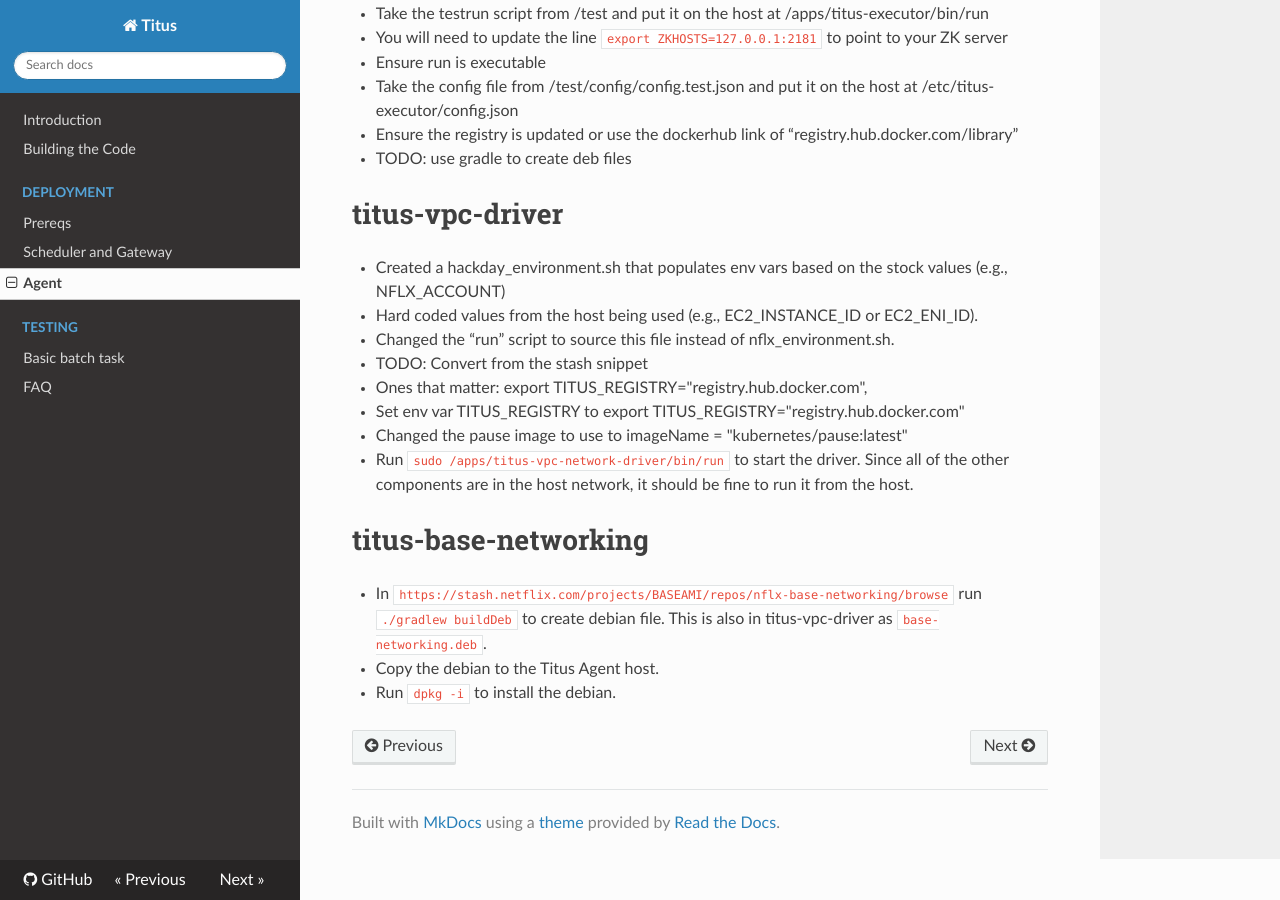
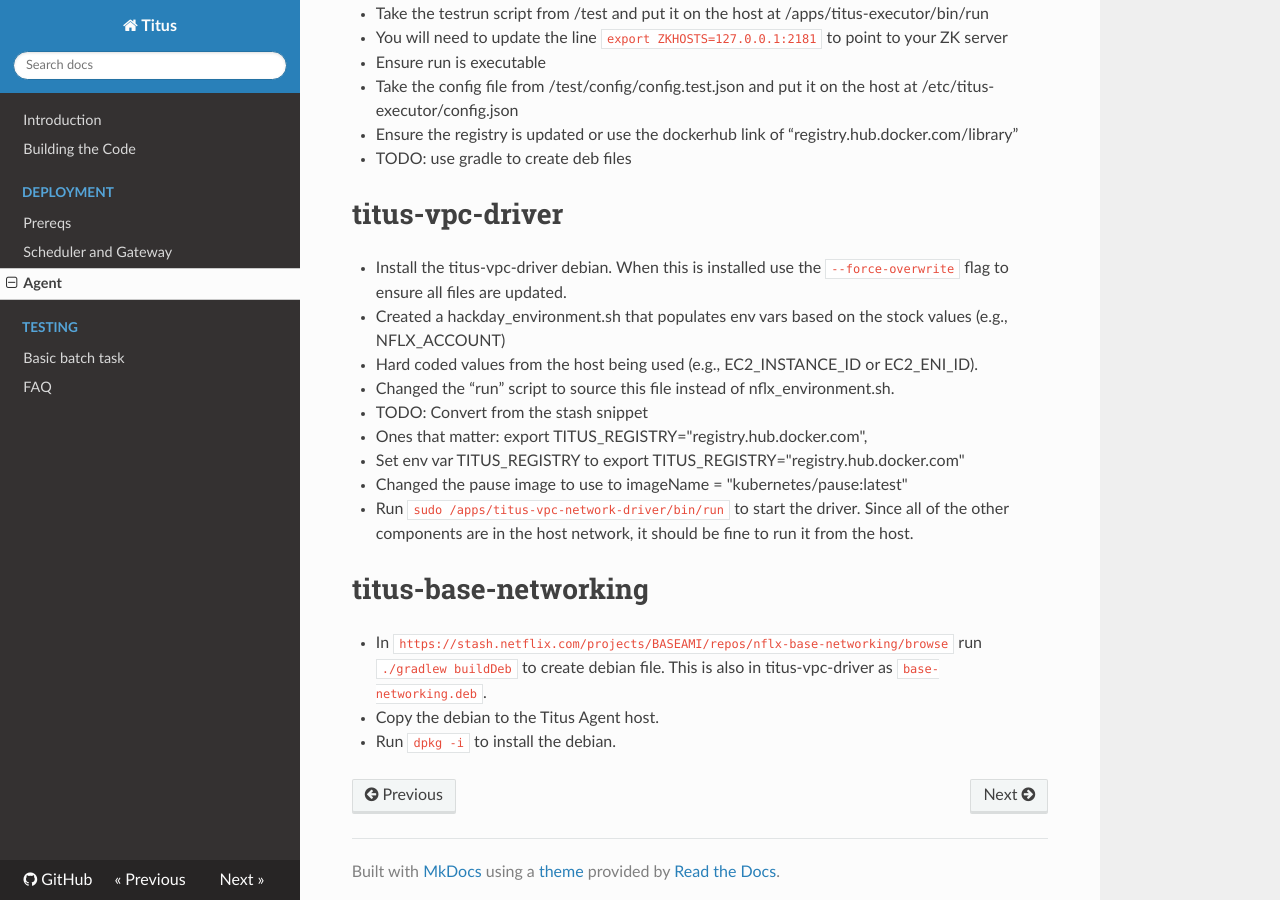
Before and after one commit to Netflix/titus, an MkDocs documentation site: the page built from docs/docs/install/agent.md, in a window 1280 px wide and 900 px high, scrolled down 783 px. Built offline with MkDocs 1.6.1, drawn with Linux system fonts in a browser that asks for light colours; nearby versions of some CDN libraries; old or Windows-style settings are respelled for this version of MkDocs.

Commit message:
Adding .deb install

```diff
--- a/docs/docs/install/agent.md
+++ b/docs/docs/install/agent.md
@@ -24,6 +24,7 @@ Ran mesos-slave with Docker image instead of installing natively.
 - TODO: use gradle to create deb files
 
 # titus-vpc-driver
+- Install the titus-vpc-driver debian. When this is installed use the `--force-overwrite` flag to ensure all files are updated.
 - Created a hackday_environment.sh that populates env vars based on the stock values (e.g., NFLX_ACCOUNT)
 - Hard coded values from the host being used (e.g., EC2_INSTANCE_ID or EC2_ENI_ID).
 - Changed the “run” script to source this file instead of nflx_environment.sh.
```
